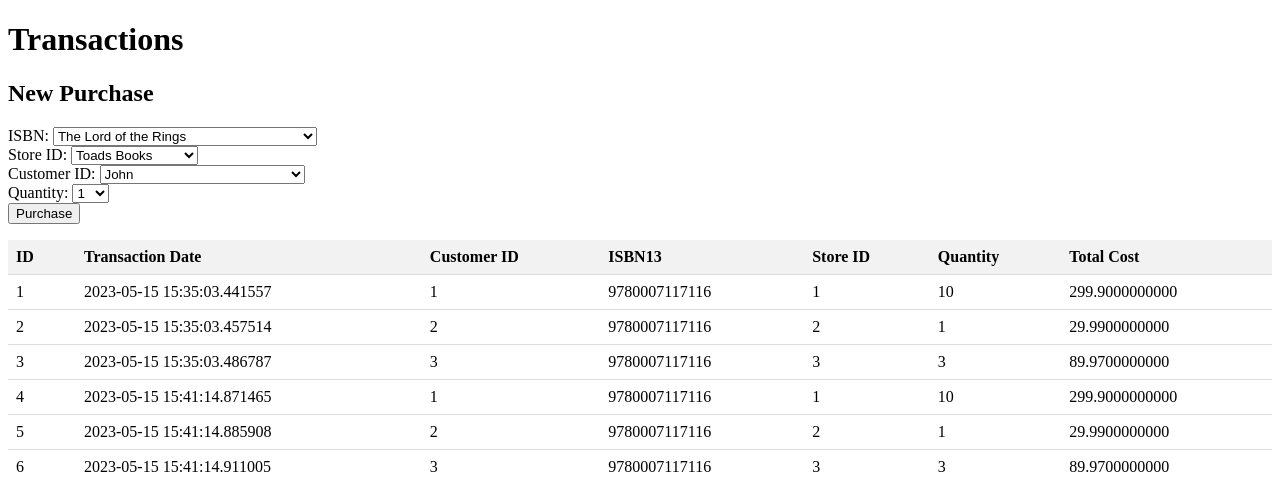
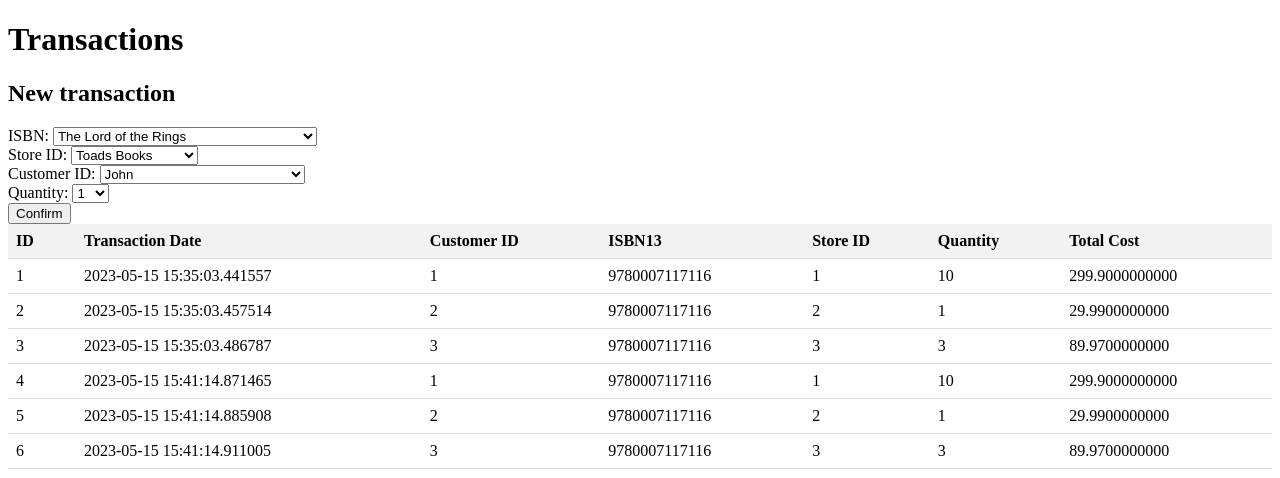
Before and after one commit to wlinds/amazun, a Flask app: page /transactions in a window 1280 px wide. Shown: the part 26-504 px from the top of the page. Run offline with Flask 3, Linux system fonts and the light colour scheme.

Commit message:
minor text adjustments

```diff
--- a/templates/transactions.html
+++ b/templates/transactions.html
@@ -9,7 +9,7 @@
     {% block content %}
 		<h1>Transactions</h1>
 
-		<h2>New Purchase</h2>
+		<h2>New transaction</h2>
 
 		<form action="/transactions" method="post">
 		  <label for="isbn">ISBN:</label>
@@ -40,10 +40,9 @@
 			{% endfor %}
 		  </select><br>
 
-		  <input type="submit" value="Purchase">
+		  <input type="submit" value="Confirm">
+
 		</form>
-
-		<p>{{ message }}</p>
 
 	<table>
 		<thead>
```
